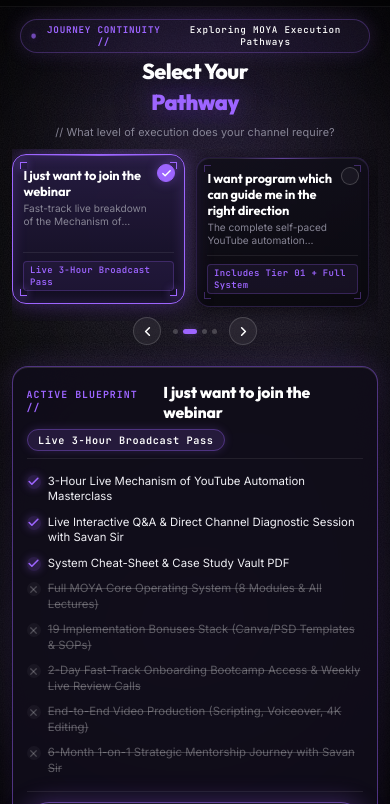
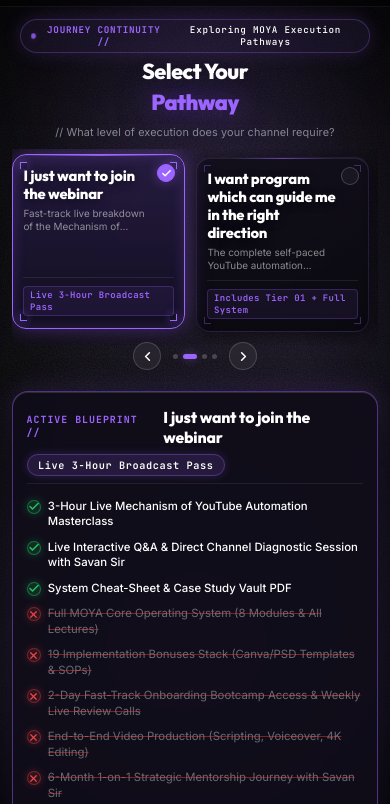
Before and after one commit to starkshashwat/MOYA-main-page, a website: page services.html in a window 390 px wide. Shown: the part 40-844 px from the top of the page. Drawn offline with Linux system fonts and the light colour scheme.

Commit message:
style: enhance card headings with larger bold typography and apply distinct Green Tick and Red Cross checklist badges

```diff
--- a/services.css
+++ b/services.css
@@ -514,33 +514,34 @@ body {
   transform: scale(1);
 }
 
-/* Service Card Body (Text First) */
+/* Service Card Body (Text First - Bold High-Impact Headings) */
 .service-card-body {
-  padding-right: 20px;
+  padding-right: 22px;
   margin-bottom: 0.5rem;
 }
 
 .service-card-title {
   font-family: var(--font-display);
-  font-size: 0.94rem;
-  font-weight: 700;
-  line-height: 1.3;
+  font-size: 1.15rem;
+  font-weight: 800;
+  line-height: 1.24;
   color: #ffffff;
-  margin-bottom: 0.28rem;
-  letter-spacing: -0.01em;
+  margin-bottom: 0.36rem;
+  letter-spacing: -0.015em;
   transition: color 0.25s ease;
+  text-shadow: 0 2px 10px rgba(0, 0, 0, 0.4);
 }
 
 .service-card-desc {
   font-family: var(--font-sans);
   font-size: 0.72rem;
-  line-height: 1.38;
-  color: var(--text-muted);
+  line-height: 1.4;
+  color: rgba(255, 255, 255, 0.52);
   transition: color 0.25s ease;
 }
 
 .service-card:hover .service-card-desc {
-  color: rgba(255, 255, 255, 0.88);
+  color: rgba(255, 255, 255, 0.85);
 }
 
 /* Service Card Footer (Value Footprint Badge) */
@@ -688,8 +689,8 @@ body {
 
 .checklist-item .icon-wrap {
   flex-shrink: 0;
-  width: 16px;
-  height: 16px;
+  width: 18px;
+  height: 18px;
   border-radius: 50%;
   display: inline-flex;
   align-items: center;
@@ -697,26 +698,32 @@ body {
   margin-top: 1px;
 }
 
-/* Included Feature (Active) */
+/* Included Feature (Green Tick ✓) */
 .checklist-item.is-included {
-  color: #f0f0f5;
+  color: #ffffff;
 }
 
 .checklist-item.is-included .check-wrap {
-  background: rgba(157, 101, 255, 0.2);
-  color: var(--accent-violet);
-  box-shadow: 0 0 8px rgba(157, 101, 255, 0.3);
+  background: rgba(34, 197, 94, 0.16);
+  border: 1px solid rgba(34, 197, 94, 0.45);
+  color: #22c55e;
+  box-shadow: 0 0 10px rgba(34, 197, 94, 0.3);
+}
+
+.checklist-item.is-included .item-text {
+  color: #ffffff;
+  font-weight: 500;
 }
 
 .checklist-item.is-included.is-inherit .item-text {
-  color: #d8d8e8;
+  color: #f0f0f8;
 }
 
 .checklist-item.is-included.is-highlight {
-  background: rgba(157, 101, 255, 0.08);
-  border: 1px solid rgba(157, 101, 255, 0.28);
+  background: rgba(34, 197, 94, 0.06);
+  border: 1px solid rgba(34, 197, 94, 0.22);
   border-radius: 6px;
-  padding: 0.25rem 0.5rem;
+  padding: 0.2rem 0.45rem;
   margin: -0.1rem 0;
 }
 
@@ -725,19 +732,22 @@ body {
   font-weight: 600;
 }
 
-/* Excluded Feature (Higher Tier Locked) */
+/* Excluded Feature (Red Cross ✕) */
 .checklist-item.is-excluded {
-  color: rgba(255, 255, 255, 0.32);
+  color: rgba(255, 255, 255, 0.38);
 }
 
 .checklist-item.is-excluded .cross-wrap {
-  background: rgba(255, 255, 255, 0.04);
-  color: rgba(255, 255, 255, 0.22);
+  background: rgba(239, 68, 68, 0.14);
+  border: 1px solid rgba(239, 68, 68, 0.38);
+  color: #ef4444;
+  box-shadow: 0 0 8px rgba(239, 68, 68, 0.25);
 }
 
 .checklist-item.is-excluded .item-text {
+  color: rgba(255, 255, 255, 0.38);
   text-decoration: line-through;
-  text-decoration-color: rgba(255, 255, 255, 0.2);
+  text-decoration-color: rgba(239, 68, 68, 0.45);
 }
 
 /* Action Row */
@@ -992,14 +1002,17 @@ body {
   }
 
   .service-card-title {
-    font-size: 0.8rem;
-    line-height: 1.25;
-    margin-bottom: 0.2rem;
+    font-size: 0.92rem;
+    font-weight: 800;
+    line-height: 1.22;
+    margin-bottom: 0.24rem;
+    text-shadow: 0 2px 8px rgba(0, 0, 0, 0.5);
   }
 
   .service-card-desc {
-    font-size: 0.63rem;
-    line-height: 1.3;
+    font-size: 0.62rem;
+    line-height: 1.35;
+    color: rgba(255, 255, 255, 0.52);
     display: -webkit-box;
     -webkit-line-clamp: 2;
     -webkit-box-orient: vertical;
```
Also changed, not shown: dist/services.css.
